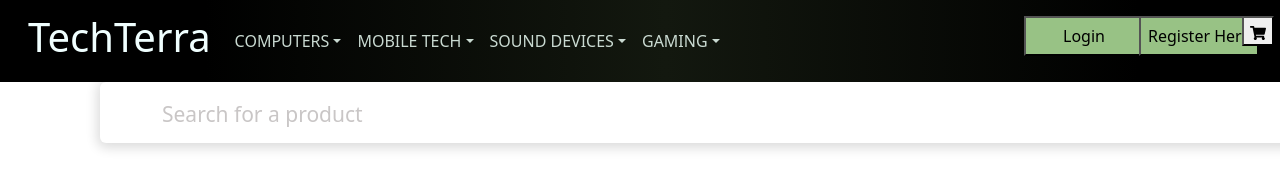
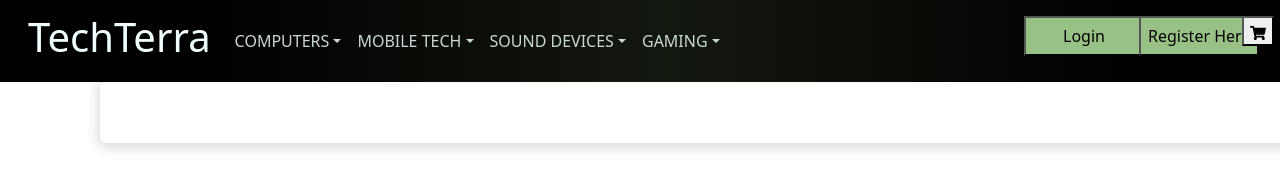
Before and after one commit to jadendap/se_project_2022, a React (Create React App) app: page / in a window 1280 px wide. Shown: the top 196 px of the page. Built offline with nearby package versions, Linux system fonts and the light colour scheme.

Commit message:
small update

```diff
--- a/src/Components/SearchBar.jsx
+++ b/src/Components/SearchBar.jsx
@@ -13,7 +13,7 @@ const SearchBarContainer = styled.div`
    border-radius: 6px;
    box-shadow: 0px 2px 12px 3px rgba(0,0,0,0.14);
    overflow: hidden;
-   z-index:1000 ;
+   z-index:-10 ;
 
 @media screen and (max-width: 768px)
 {
@@ -32,7 +32,7 @@ const SearchInputContainer = styled.div`
     align-items: center;
     position: relative;
     padding: 2px 15px;
-    z-index:1000 ;
+    z-index:-10 ;
 
 `;
 const SearchInput = styled.input`
@@ -76,7 +76,7 @@ const CloseIcon = styled.span`
     vertical-align: middle;
     transition: all 200ms ease-in-out;
     cursor:pointer;
-    z-index:1000 ;
+    z-index:-10 ;
     color: white;
 
     &:hover{
--- a/src/Styles/index.css
+++ b/src/Styles/index.css
@@ -268,7 +268,7 @@ img {
 
   }
 }
-/*max width 628px
+max width 628px
 @media screen and (max-width: 628px) {
   .search_bar input[type="text"] {
       position:absolute;
@@ -330,4 +330,4 @@ img {
   margin-left: 1200px;
   z-index: 1;
   position:relative;
-} */
+}
```
